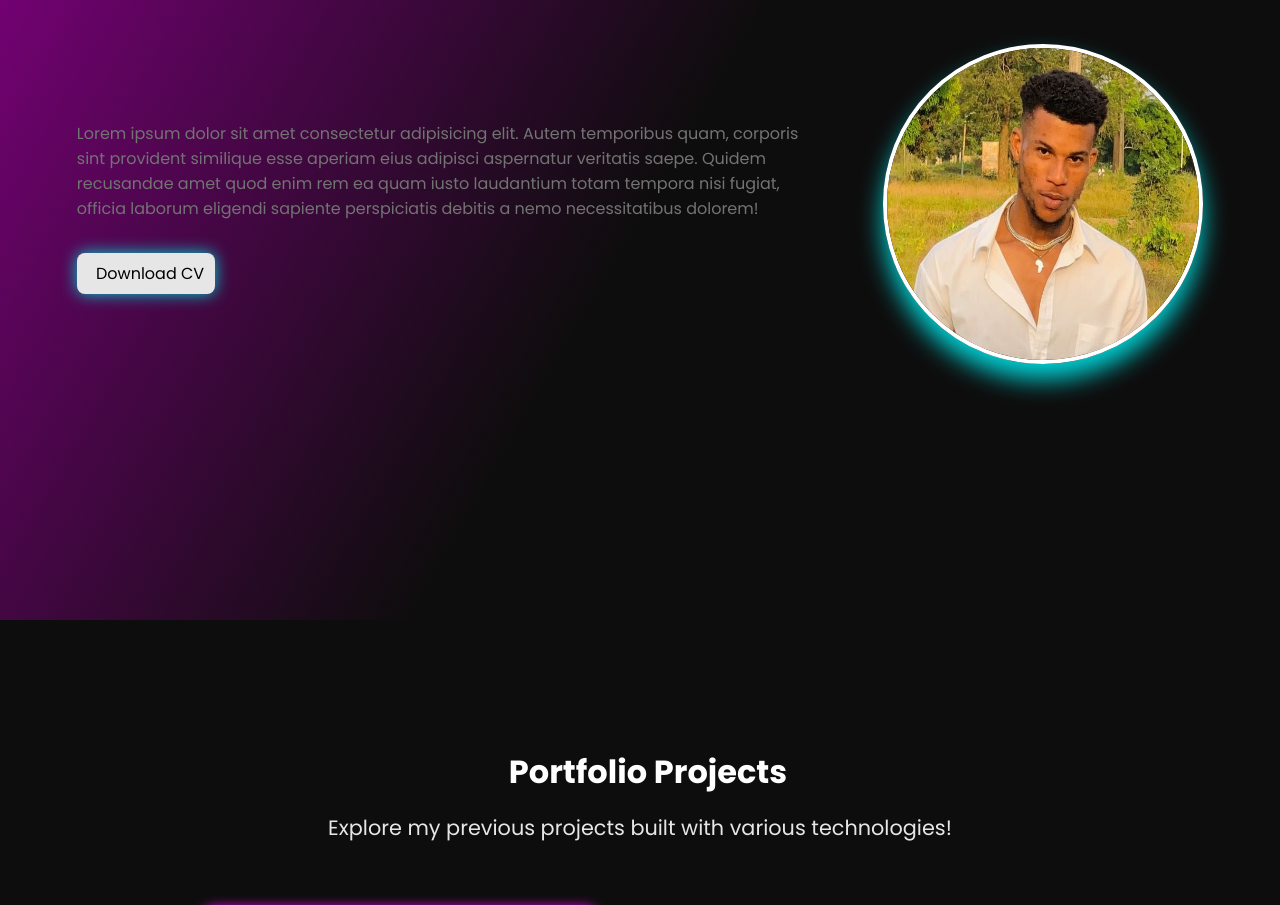
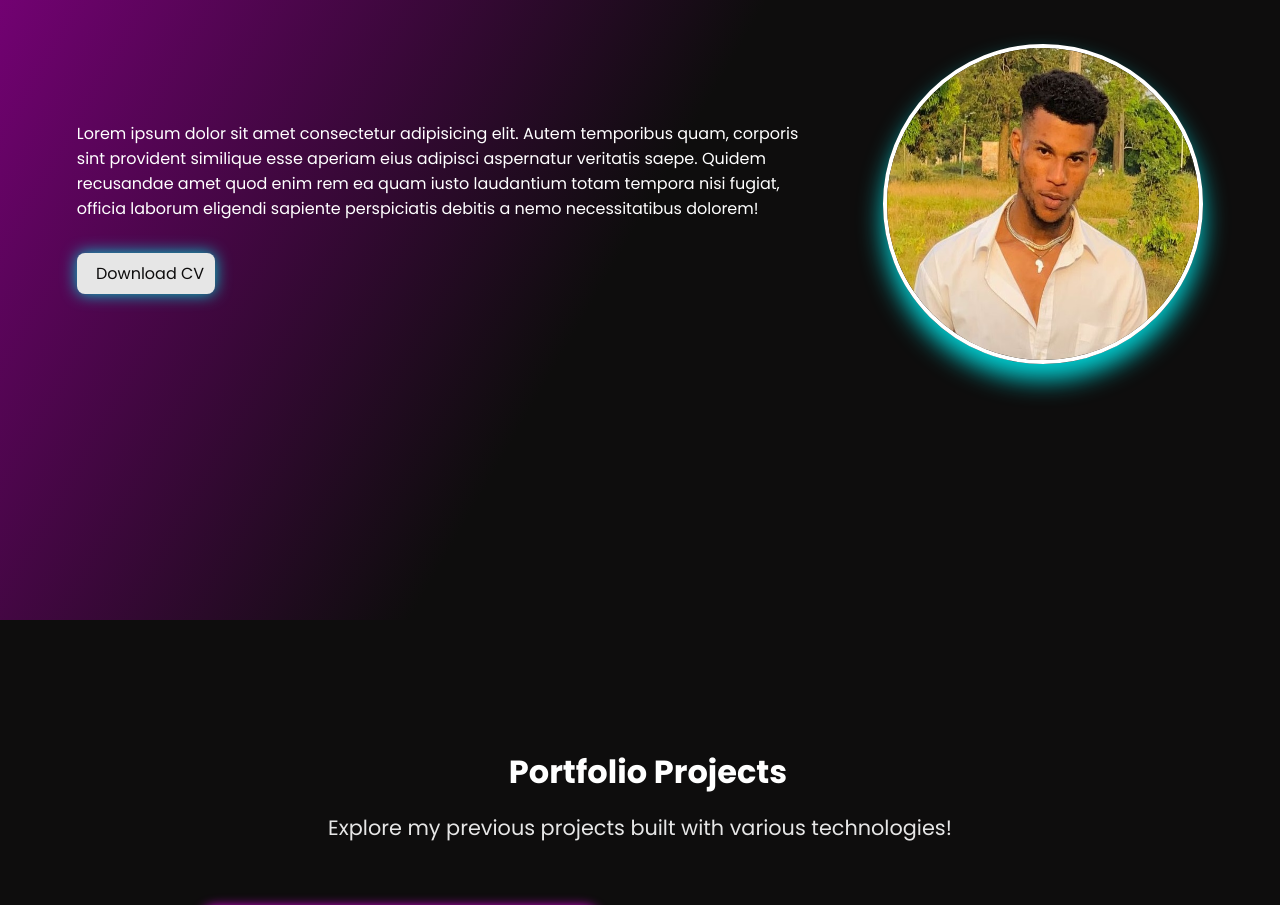
Before and after one commit to Dopetwist/Portfolio-site, a React (Vite) app: page / in a window 1280 px wide. Shown: the part 980-1885 px from the top of the page. Built offline with nearby package versions, Linux system fonts and the light colour scheme; some icons are missing.

Commit message:
Adjust text paragraph colors dynamically on 'About' Component

```diff
--- a/src/components/About.jsx
+++ b/src/components/About.jsx
@@ -8,12 +8,14 @@ function About() {
             <div className="about-content">
                 <div className="about-sub">
                     <div className="about-text">
+                        <p>
                             Lorem ipsum dolor sit amet consectetur adipisicing elit.
                             Autem temporibus quam, corporis sint provident similique esse aperiam
                             eius adipisci aspernatur veritatis saepe. Quidem recusandae amet quod
                             enim rem ea quam iusto laudantium totam tempora nisi fugiat, officia
                             laborum eligendi sapiente perspiciatis debitis a nemo necessitatibus
                             dolorem!
+                        </p>
                     </div>
 
                     <button><i class='bxr  bx-arrow-in-down-square-half'></i>  Download CV </button>
--- a/src/components/ThemeMode.jsx
+++ b/src/components/ThemeMode.jsx
@@ -9,6 +9,7 @@ function ThemeMode() {
     useLayoutEffect(() => {
         const toggleButton = document.getElementById("toggle-icon");
         const skillBG = document.getElementById("skill");
+        const text = document.querySelector(".about-text p");
 
         if (lightTheme) {
             toggleButton.classList.remove("bx-sun-bright");
@@ -17,6 +18,7 @@ function ThemeMode() {
             skillBG.style.background = "linear-gradient(rgba(255,255,255,0.3), rgba(255,255,255,0.3)), url('/images/background-1.png')";
             skillBG.style.backgroundPosition = "center";
             skillBG.style.backgroundSize = "cover";
+            text.style.color = "#000";
             localStorage.setItem("theme", "light");
         } else {
             toggleButton.classList.remove("bx-moon");
@@ -25,6 +27,7 @@ function ThemeMode() {
             skillBG.style.background = "linear-gradient(rgba(0,0,0,0.5), rgba(0,0,0,0.5)), url('/images/background-1.png')";
             skillBG.style.backgroundPosition = "center";
             skillBG.style.backgroundSize = "cover";
+            text.style.color = "#fff";
             localStorage.setItem("theme", "dark");
         }
 
--- a/src/index.css
+++ b/src/index.css
@@ -204,8 +204,7 @@ section#about {
     align-items: center;
 }
 
-.about-content .about-text {
-    color: var(--sub-text);
+.about-content .about-text p {
     margin-right: 5rem;
 }
 
@@ -220,7 +219,7 @@ section#about {
 .about-sub button {
     font-size: 1rem;
     padding: 0.5rem 0.7rem;
-    color: #000;
+    color: var(--background-one);
     background-color: var(--second-color);
     border: none;
     box-shadow: 0 0 1rem var(--extra-color);
```
Lines whose indentation alone changed are shown as unchanged.
